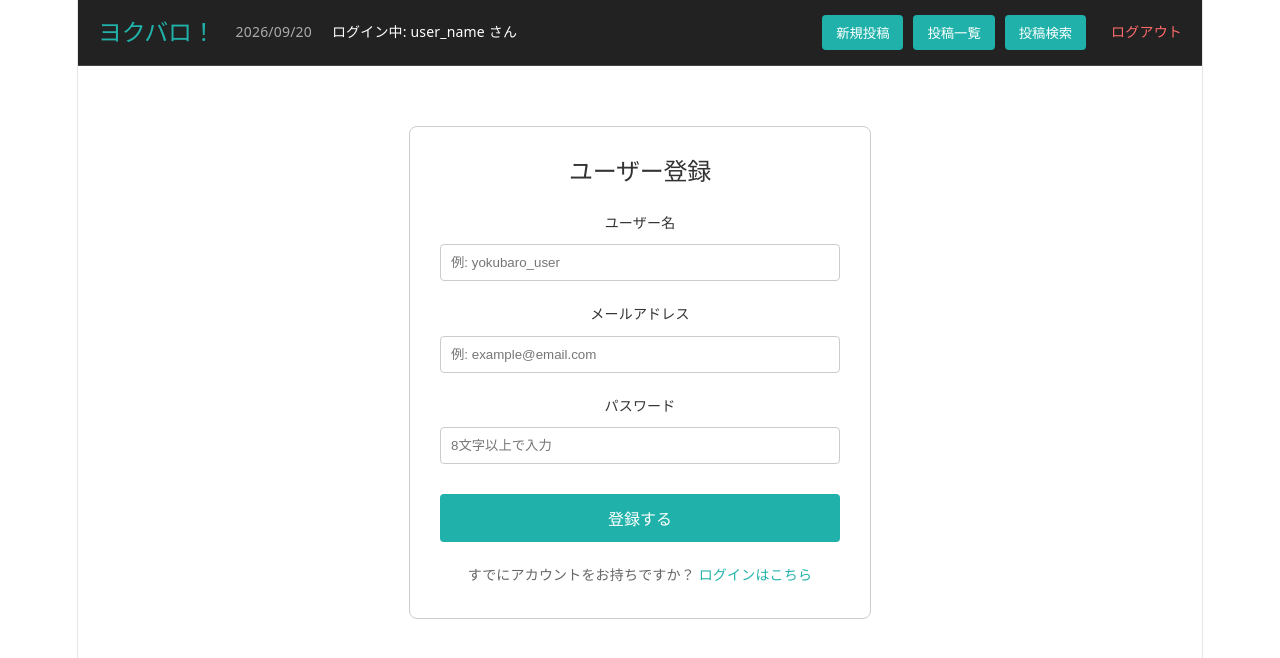
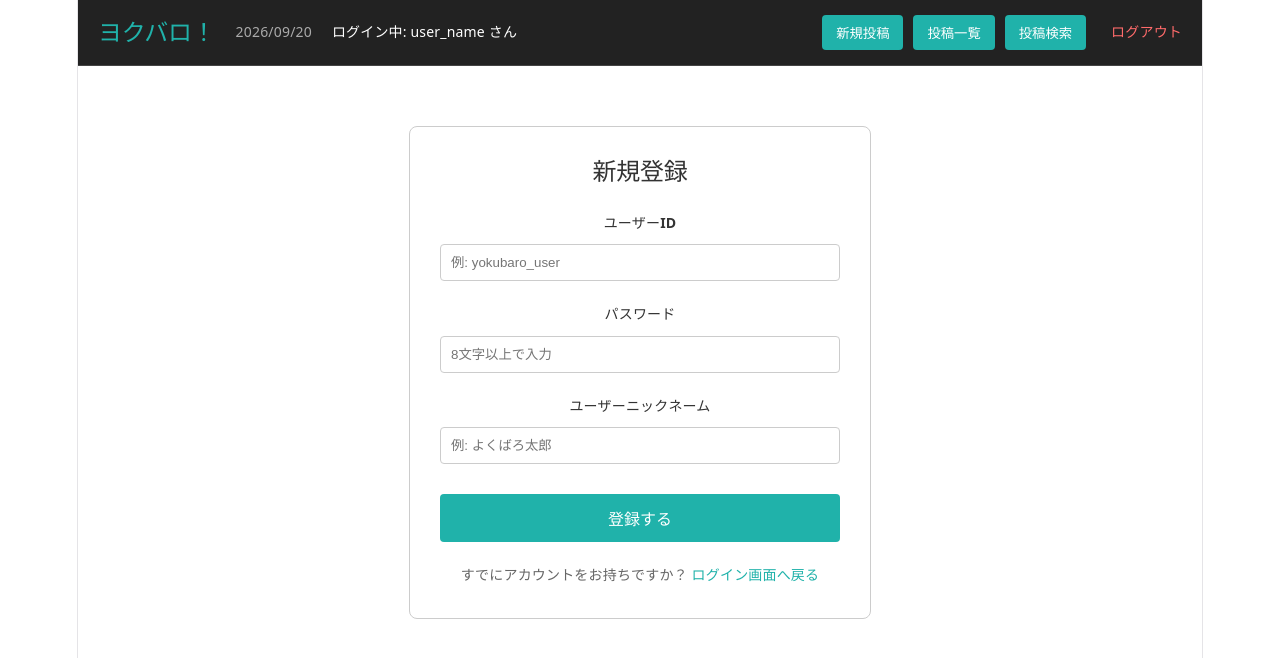
Before and after one commit to Nyama-zaki/yokubaro, a React (Vite) app in the folder frontend/: page /register in a window 1280 px wide. Shown: the top 658 px of the page. Built offline with nearby package versions, Linux system fonts and the light colour scheme.

Commit message:
新規ユーザー登録画面の修正

```diff
--- a/frontend/src/pages/Register.jsx
+++ b/frontend/src/pages/Register.jsx
@@ -2,19 +2,42 @@ import { useState } from "react";
 import { useNavigate, Link } from "react-router-dom";
 
 function Register() {
-  const [username, setUsername] = useState("");
-  const [email, setEmail] = useState("");
+  const [loginId, setLoginId] = useState("");
+  const [userName, setUserName] = useState("");
   const [password, setPassword] = useState("");
+  const [errorMessage, setErrorMessage] = useState("");
   const navigate = useNavigate();
 
-  const handleSubmit = (e) => {
+  const handleSubmit = async (e) => {
     e.preventDefault();
-    // 実際の登録処理（API通信など）はここに書いていきます
-    console.log("登録データ:", { username, email, password });
+    setErrorMessage("");
 
-    // 登録完了を想定して、一旦トップページ（またはログイン画面）へ飛ばす例
-    alert("ユーザー登録が完了しました！（ダミー）");
-    navigate("/");
+    try {
+      const response = await fetch("/api/register", {
+        method: "POST",
+        headers: {
+          "Content-Type": "application/json",
+        },
+        body: JSON.stringify({
+          loginId: loginId,
+          password: password,
+          userName: userName,
+        }),
+      });
+
+      if (response.ok) {
+        console.log("ユーザー登録成功！");
+        alert("ユーザー登録が完了しました！");
+        navigate("/login");
+      } else {
+        setErrorMessage(
+          "登録に失敗しました。すでに使われているIDかもしれません。",
+        );
+      }
+    } catch (error) {
+      console.error("通信エラー:", error);
+      setErrorMessage("サーバーとの通信に失敗しました。");
+    }
   };
 
   return (
@@ -29,8 +52,21 @@ function Register() {
       }}
     >
       <h2 style={{ textAlign: "center", marginBottom: "25px", color: "#333" }}>
-        ユーザー登録
+        新規登録
       </h2>
+
+      {errorMessage && (
+        <div
+          style={{
+            color: "red",
+            marginBottom: "15px",
+            fontSize: "14px",
+            textAlign: "center",
+          }}
+        >
+          {errorMessage}
+        </div>
+      )}
 
       <form
         onSubmit={handleSubmit}
@@ -46,41 +82,13 @@ function Register() {
               color: "#333",
             }}
           >
-            ユーザー名
+            ユーザーID
           </label>
           <input
             type="text"
-            value={username}
-            onChange={(e) => setUsername(e.target.value)}
+            value={loginId}
+            onChange={(e) => setLoginId(e.target.value)}
             placeholder="例: yokubaro_user"
-            required
-            style={{
-              width: "100%",
-              padding: "10px",
-              boxSizing: "border-box",
-              border: "1px solid #ccc",
-              borderRadius: "4px",
-            }}
-          />
-        </div>
-
-        <div>
-          <label
-            style={{
-              display: "block",
-              marginBottom: "8px",
-              fontWeight: "bold",
-              fontSize: "14px",
-              color: "#333",
-            }}
-          >
-            メールアドレス
-          </label>
-          <input
-            type="email"
-            value={email}
-            onChange={(e) => setEmail(e.target.value)}
-            placeholder="例: example@email.com"
             required
             style={{
               width: "100%",
@@ -120,6 +128,34 @@ function Register() {
           />
         </div>
 
+        <div>
+          <label
+            style={{
+              display: "block",
+              marginBottom: "8px",
+              fontWeight: "bold",
+              fontSize: "14px",
+              color: "#333",
+            }}
+          >
+            ユーザーニックネーム
+          </label>
+          <input
+            type="text"
+            value={userName}
+            onChange={(e) => setUserName(e.target.value)}
+            placeholder="例: よくばろ太郎"
+            required
+            style={{
+              width: "100%",
+              padding: "10px",
+              boxSizing: "border-box",
+              border: "1px solid #ccc",
+              borderRadius: "4px",
+            }}
+          />
+        </div>
+
         <button
           type="submit"
           style={{
@@ -148,7 +184,7 @@ function Register() {
             fontWeight: "bold",
           }}
         >
-          ログインはこちら
+          ログイン画面へ戻る
         </Link>
       </div>
     </div>
```
